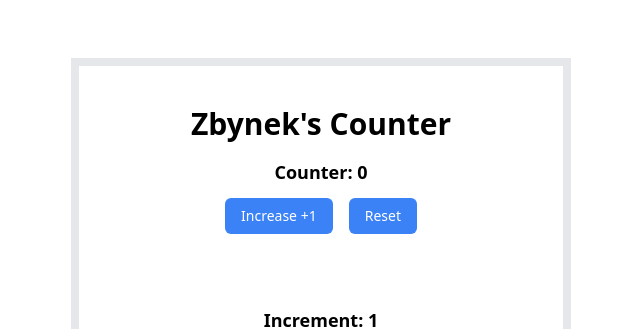
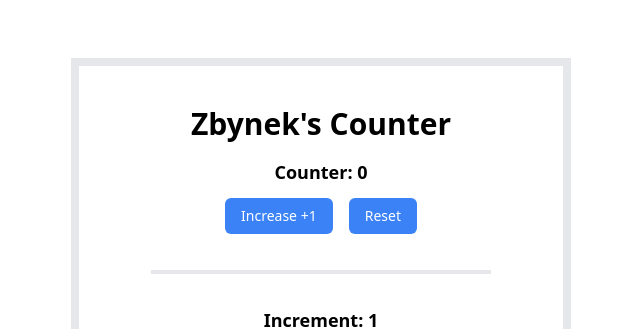
Before and after one commit to zynkd/react_playground, a React (Create React App) app: page / in a window 1280 px wide. Shown: the top 329 px of the page, without its empty margins (319-959 px from the left). Built offline with nearby package versions, Linux system fonts and the light colour scheme; no server answers; the HTML template or start-up script is replaced by a standard one.

Commit message:
Styling - added simple centered horizontal line

```diff
--- a/src/App.js
+++ b/src/App.js
@@ -135,7 +135,7 @@ function App() {
           </section>
 
           {/* Counter tracker */}
-          <section className='mb-16'>
+          <section className='mb-8 pb-8 relative'>
             <h2 className='mb-1 text-lg font-bold'>{`Counter: ${count}`}</h2>
 
             <div className='flex justify-center'>
@@ -161,6 +161,8 @@ function App() {
                 Reset
               </button>
             </div>
+
+            <hr className='absolute bottom-0 left-1/2 -translate-x-1/2 min-w-[340px] border-2' />
           </section>
 
           {/* Custom Increment */}
```
